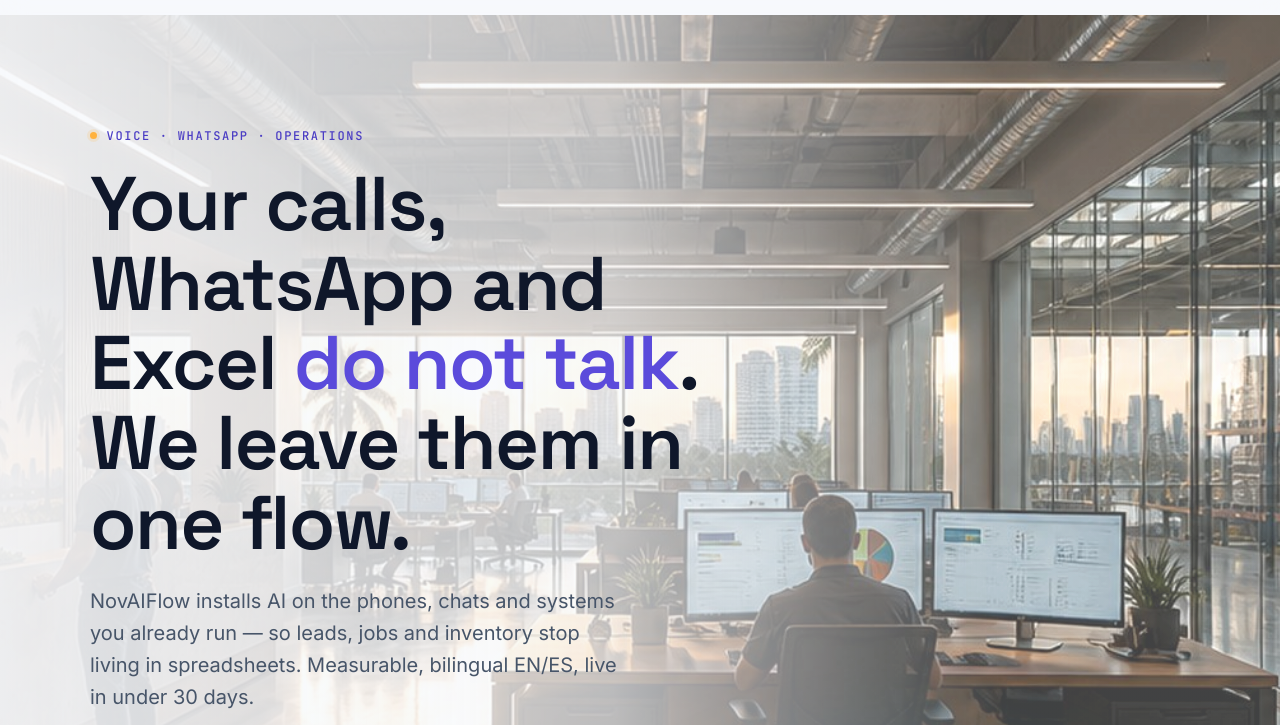
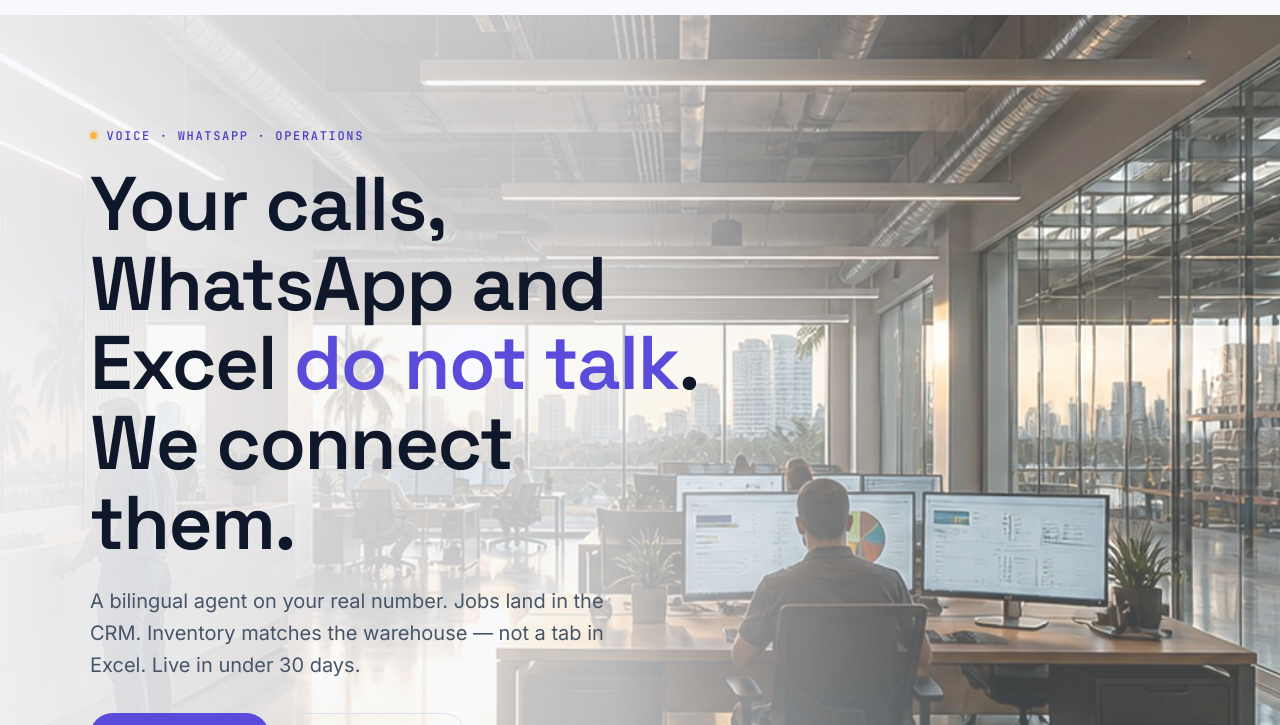
Before and after one commit to luissalve/novaiflow-web, a plain HTML site: page index.html in a window 1280 px wide. Shown: the part 58-783 px from the top of the page. Drawn offline with Linux system fonts and the light colour scheme.

Commit message:
copy: hero says connect, not leave — concrete lede EN/ES

```diff
--- a/index.html
+++ b/index.html
@@ -4,12 +4,12 @@
   <meta charset="UTF-8">
   <meta name="viewport" content="width=device-width, initial-scale=1.0">
   <title>NovAIFlow — Voice AI, CRM and operations that actually connect</title>
-  <meta name="description" id="meta-desc" content="NovAIFlow puts AI on your phones, WhatsApp, CRM and warehouse so work stops living in Excel. Live in under 30 days. Bilingual EN/ES, Miami and LATAM.">
+  <meta name="description" id="meta-desc" content="NovAIFlow connects your phones, WhatsApp, CRM and warehouse so work stops living in Excel. Live in under 30 days. Bilingual EN/ES, Miami and LATAM.">
   <meta name="theme-color" id="meta-theme" content="#F7F9FC">
 
   <meta property="og:type" content="website">
   <meta property="og:title" content="NovAIFlow — Voice AI, CRM and operations that actually connect">
-  <meta property="og:description" content="Your calls, WhatsApp and spreadsheets do not talk. We leave them in one flow — live in under 30 days.">
+  <meta property="og:description" content="Your calls, WhatsApp and Excel do not talk. We connect them — live in under 30 days.">
   <meta property="og:url" content="https://novaiflow.com">
   <meta property="og:site_name" content="NovAIFlow">
   <meta property="og:image" content="https://novaiflow.com/assets/og-nova.jpg">
@@ -101,8 +101,8 @@
       <div class="container hero-inner">
         <div class="hero-copy">
           <p class="kicker" data-i18n="hero_kicker">Voice · WhatsApp · Operations</p>
-          <h1 id="hero-title" data-i18n-html="hero_title">Your calls, WhatsApp and Excel <span class="accent">do not talk</span>. We leave them in one flow.</h1>
-          <p class="lede" data-i18n="hero_lede">NovAIFlow installs AI on the phones, chats and systems you already run — so leads, jobs and inventory stop living in spreadsheets. Measurable, bilingual EN/ES, live in under 30 days.</p>
+          <h1 id="hero-title" data-i18n-html="hero_title">Your calls, WhatsApp and Excel <span class="accent">do not talk</span>. We connect them.</h1>
+          <p class="lede" data-i18n="hero_lede">A bilingual agent on your real number. Jobs land in the CRM. Inventory matches the warehouse — not a tab in Excel. Live in under 30 days.</p>
           <div class="hero-actions">
             <a href="#contact" class="btn btn-primary" data-i18n="nav_start">Book a Discovery</a>
             <a href="#frontdesk" class="btn btn-ghost" data-i18n-html="hero_cta2">See FrontDesk <span aria-hidden="true">→</span></a>
--- a/main.js
+++ b/main.js
@@ -16,14 +16,14 @@
   var I18N = {
     en: {
       skip: 'Skip to content',
-      meta_desc: 'NovAIFlow puts AI on your phones, WhatsApp, CRM and warehouse so work stops living in Excel. Live in under 30 days. Bilingual EN/ES, Miami and LATAM.',
+      meta_desc: 'NovAIFlow connects your phones, WhatsApp, CRM and warehouse so work stops living in Excel. Live in under 30 days. Bilingual EN/ES, Miami and LATAM.',
       nav_services: 'Solutions',
       nav_sectors: 'Sectors',
       nav_frontdesk: 'FrontDesk',
       nav_cases: 'Cases', nav_approach: 'Approach', nav_start: 'Book a Discovery',
       hero_kicker: 'Voice · WhatsApp · Operations',
-      hero_title: 'Your calls, WhatsApp and Excel <span class="accent">do not talk</span>. We leave them in one flow.',
-      hero_lede: 'NovAIFlow installs AI on the phones, chats and systems you already run — so leads, jobs and inventory stop living in spreadsheets. Measurable, bilingual EN/ES, live in under 30 days.',
+      hero_title: 'Your calls, WhatsApp and Excel <span class="accent">do not talk</span>. We connect them.',
+      hero_lede: 'A bilingual agent on your real number. Jobs land in the CRM. Inventory matches the warehouse — not a tab in Excel. Live in under 30 days.',
       hero_cta2: 'See FrontDesk <span aria-hidden="true">→</span>',
       hero_meta1: 'PHONES · CHAT · CRM · WAREHOUSE', hero_meta2: 'ONE FLOW OUT',
       proof_kicker: 'Already running', proof_title: 'Real phone lines. Real warehouses. Not a slide deck.',
@@ -99,14 +99,14 @@
     },
     es: {
       skip: 'Saltar al contenido',
-      meta_desc: 'NovAIFlow pone IA en tus telefonos, WhatsApp, CRM y almacen para que el trabajo deje de vivir en Excel. En vivo en menos de 30 dias. Bilingue EN/ES, Miami y LATAM.',
+      meta_desc: 'NovAIFlow conecta tus teléfonos, WhatsApp, CRM y almacén para que el trabajo deje de vivir en Excel. En vivo en menos de 30 días. Bilingüe EN/ES, Miami y LATAM.',
       nav_services: 'Soluciones',
       nav_sectors: 'Sectores',
       nav_frontdesk: 'FrontDesk',
       nav_cases: 'Casos', nav_approach: 'Metodo', nav_start: 'Agendar Discovery',
       hero_kicker: 'Voz · WhatsApp · Operaciones',
-      hero_title: 'Tus llamadas, WhatsApp y Excel <span class="accent">no se hablan</span>. Los dejamos en un solo flujo.',
-      hero_lede: 'NovAIFlow instala IA en los telefonos, chats y sistemas que ya usas — para que leads, trabajos e inventario dejen de vivir en hojas de calculo. Medible, bilingue EN/ES, en vivo en menos de 30 dias.',
+      hero_title: 'Tus llamadas, WhatsApp y Excel <span class="accent">no se hablan</span>. Los conectamos.',
+      hero_lede: 'Un agente bilingüe en tu número real. Los trabajos entran al CRM. El inventario cuadra con el almacén — no con una pestaña de Excel. En vivo en menos de 30 días.',
       hero_cta2: 'Ver FrontDesk <span aria-hidden="true">→</span>',
       hero_meta1: 'TELEFONO · CHAT · CRM · ALMACEN', hero_meta2: 'UN FLUJO SALE',
       proof_kicker: 'Ya esta corriendo', proof_title: 'Lineas reales. Almacenes reales. No un deck.',
```
